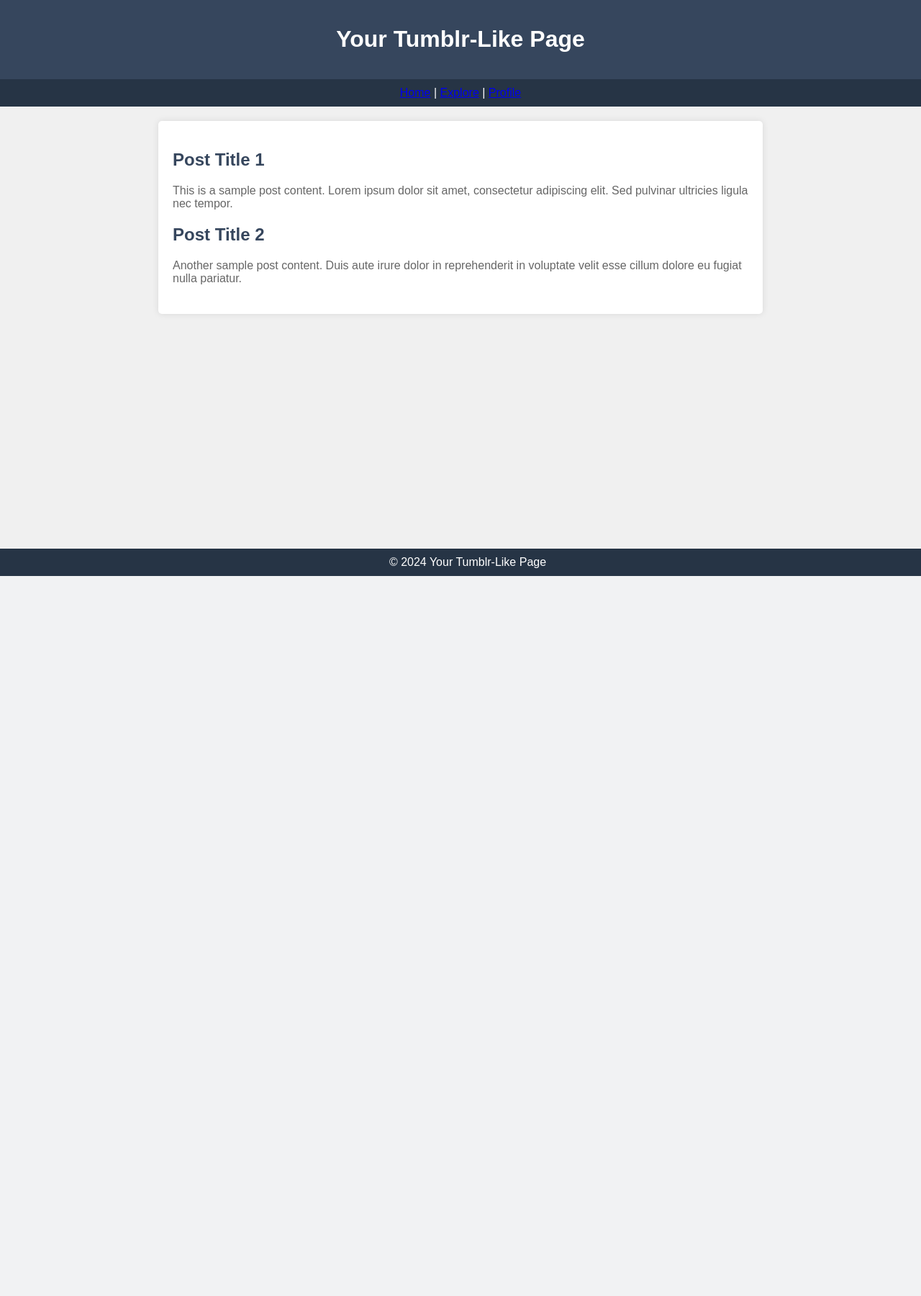
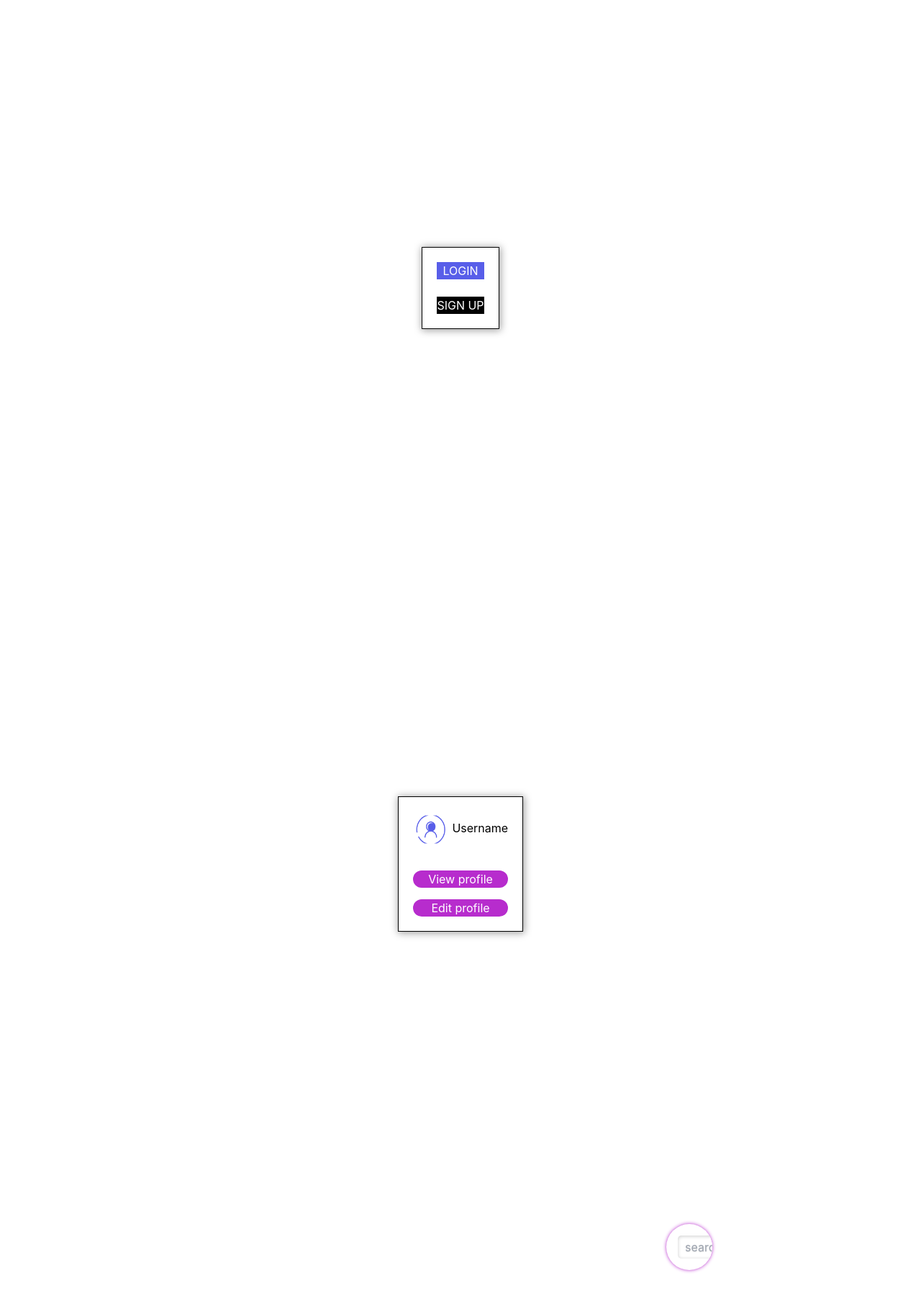
Before and after one commit to dabby04/Ziki, a PHP site: page /home1.html in a window 1280 px wide. Shown: the whole page at 72% size. Before the commit the page ends 800 px from the top, so only its background shows below. Run offline with PHP 8.4, Linux system fonts and the light colour scheme.

Commit message:
Working on search button and scroll for iframe

```diff
--- a/css/home.css
+++ b/css/home.css
@@ -138,7 +138,7 @@ nav{
 
 .picks{
     display: inline-block;
-    margin: 0.5em 2em;
+    margin: 0.5em 1em;
     font-family: "Favorit", "Helvetica Neue", "HelveticaNeue", Helvetica, Arial, sans-serif;
     font-weight: bold;
     font-size: x-large;
--- a/home1.html
+++ b/home1.html
@@ -1,4 +1,4 @@
-<!DOCTYPE html>
+<!-- <!DOCTYPE html>
 <html lang="en">
 
 <head>
@@ -94,4 +94,264 @@
 
 </body>
 
+</html> -->
+
+<!DOCTYPE html>
+<html lang="en">
+
+<head>
+    <meta charset="UTF-8">
+    <meta name="viewport" content="width=device-width, initial-scale=1.0">
+    <title>Sign In & Sign Up</title>
+    <link href="https://cdn.jsdelivr.net/npm/tailwindcss@2.2.19/dist/tailwind.min.css" rel="stylesheet">
+    <style>
+        <!-- * {
+        margin: 0;
+        padding: 0;
+        box-sizing: border-box;
+        font-family: -apple-system,
+        BlinkMacSystemFont,
+        "Segoe UI",
+        Roboto,
+        Oxygen,
+        Ubuntu,
+        Cantarell,
+        "Open Sans",
+        "Helvetica Neue",
+        sans-serif;
+        }
+        -->
+        .user_status
+        {
+        height:
+        100vh;
+        display:
+        flex;
+        justify-content:
+        center;
+        align-items:
+        center;
+        }
+        .inactive
+        {
+        box-shadow:
+        1px
+        1px
+        10px
+        1px
+        #a1a1a1;
+        padding:
+        20px;
+        border:
+        1px
+        solid
+        black;
+        }
+        .login_box:focus
+        {
+        outline:
+        none;
+        box-shadow:
+        0
+        0
+        0
+        2px
+        rgba(59,
+        130,
+        246,
+        0.5);
+        }
+        .login_box {
+        background:
+        #585EE9;
+        color:white;
+        margin-bottom:
+        1.5em;
+        text-align:
+        center;
+        }
+        .signup_box
+        {
+        background:
+        black;
+        color:
+        white;
+        cursor:
+        pointer;
+        margin-top:
+        1.5em;
+        text-align:
+        center;
+        }
+
+        .myDIV:hover
+        +
+        .card
+        {
+        display:
+        block;
+        }
+
+        .active{
+        box-shadow:
+        1px
+        1px
+        10px
+        1px
+        #a1a1a1;
+        padding:
+        20px;
+        border:
+        1px
+        solid
+        black;
+        }
+        .profile_info{
+            margin-bottom: 2em;
+        }
+        .profile_info img{
+            width:50px;
+            height:50px;
+            display: inline-block;
+        }
+        .profile_info p{
+            display: inline-block;
+        }
+
+        .view{
+            background-color: #B72CCD;
+            color:white;
+            border-radius: 20px;
+            text-align: center;
+            margin-bottom:1em;
+        }
+
+        .edit{
+            background-color: #B72CCD;
+            color:white;
+            border-radius: 20px;
+            text-align: center;
+            margin-top: 1em;
+        }
+
+
+          .container {
+            display: block;
+            max-width: 900px;
+            margin: auto;
+            padding: 100px;
+            height: 100%;
+            outline: none;
+          }
+
+          .search-container {
+            overflow: hidden;
+            float: right;
+            height: 4em;
+            width: 4em;
+            border-radius: 2em;
+            box-shadow: 0 0 5px #B72CCD;
+          }
+
+          .search-container:hover,
+          .search-container:focus,
+          .search-container:focus-within {
+            width: 25em;
+            border-radius: 5px 2em 2em 5px;
+            outline: none;
+          }
+
+          .search-container .button,
+          .search-container input {
+            display: inline-block;
+            width: 19em;
+            padding: 10px;
+          }
+
+          input {
+            float: left;
+            width: 0em;
+            height: 2em;
+            margin: 1em;
+            background: #fff;
+            color: black;
+            font-size: 1em;
+            border: 0;
+            border-radius: 5px;
+            box-shadow: 0 1px 5px rgba(0, 0, 0, 0.2) inset;
+            text-shadow: 0 1px 1px rgba(0, 0, 0, 0.15);
+          }
+
+          input:focus {
+            outline: none;
+            box-shadow: 0 -1px 1px rgba(255, 255, 255, 0.25), 0 1px 5px rgba(0, 0, 0, 0.15);
+          }
+
+          .button {
+            display: flex;
+            align-items: center;
+            justify-content: center;
+            float: right;
+            width: 1.75em;
+            height: 1.75em;
+            margin: 0.125em;
+            background: #6A5D4F;
+            text-align: center;
+            font-size: 2em;
+            color: #FDF6E3;
+            border-radius: 50%;
+            box-shadow: 0 -1px 1px rgba(255, 255, 255, 0.25), 0 1px 1px rgba(0, 0, 0, 0.25);
+            text-shadow: 0 -2px 1px rgba(0, 0, 0, 0.3);
+          }
+
+          .button:active {
+            border: 0 !important;
+            text-shadow: 0 0 0;
+          }
+
+          .button i {
+            font-size: 85%;
+          }
+
+    </style>
+</head>
+
+<body>
+    <!-- <div class="myDIV">Hover over me.</div> -->
+    <div class="card">
+        <section class="user_status">
+            <div class="inactive">
+                <div class="login_box"><button>LOGIN</button></div>
+                <div class="signup_box"><button>SIGN UP</button></div>
+            </div>
+        </section>
+    </div>
+
+    <div class="card">
+        <section class="user_status">
+            <div class="active">
+                <div class="profile_info">
+                <img src="images/user.png">
+                <p>Username</p>
+            </div>
+                <div class="view"><button>View profile</button></div>
+                <div class="edit"><button>Edit profile</button></div>
+            </div>
+        </section>
+    </div>
+
+    <div class="container" tabindex="1">
+        <!-- Search container with tabindex -->
+        <div class="search-container" tabindex="1">
+          <!-- Input for search -->
+          <input type="text" placeholder="search">
+          <!-- Button with Font Awesome icon for search -->
+          <a class="button">
+            <img src="images/search.png" alt="Search">
+          </a>
+        </div>
+      </div>
+
+</body>
+
 </html>
--- /dev/null
+++ b/php/status.php
@@ -0,0 +1,4 @@
+<!DOCTYPE html>
+<?php
+    $status="active";
+?>
```
Also changed, not shown: css/status.css (added, +86 -0 lines), home.html (+26 -2 lines), script/home.js (+12 -9 lines), images/search.png (added), 1 other file.
